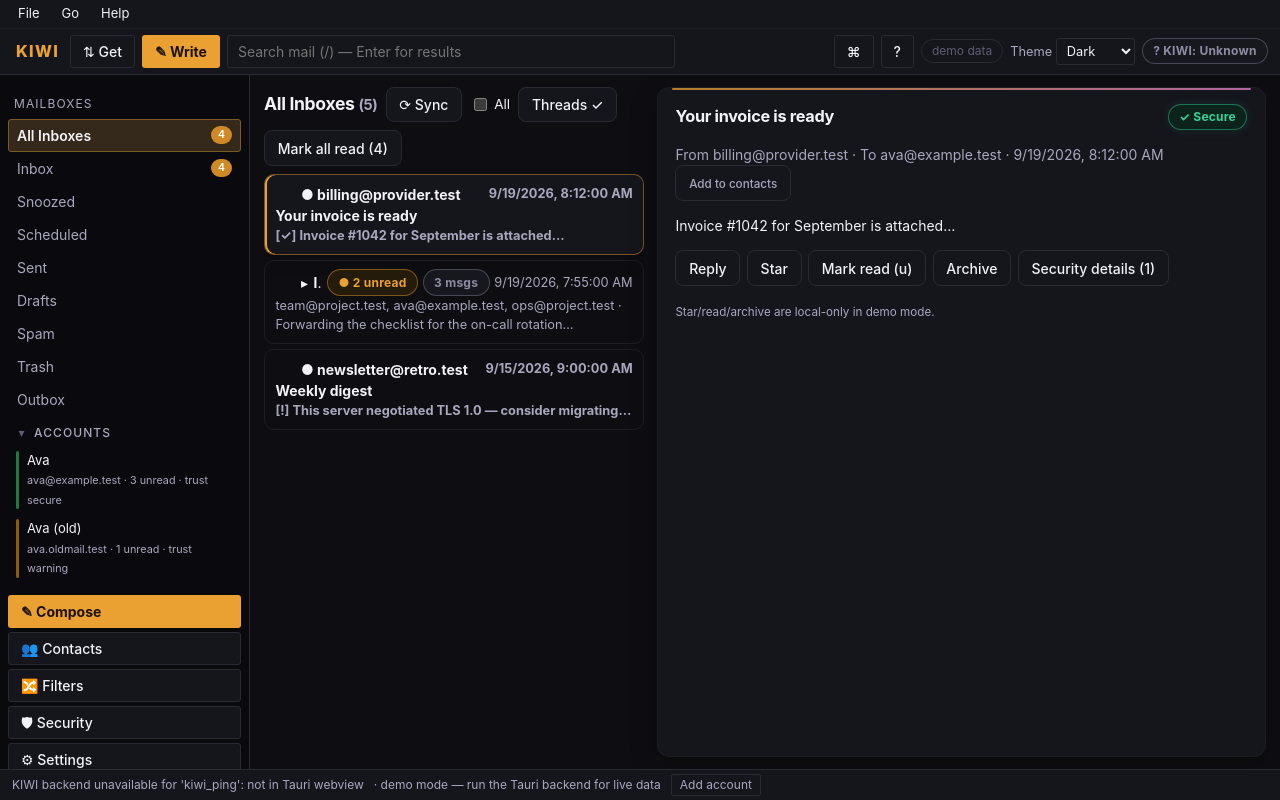
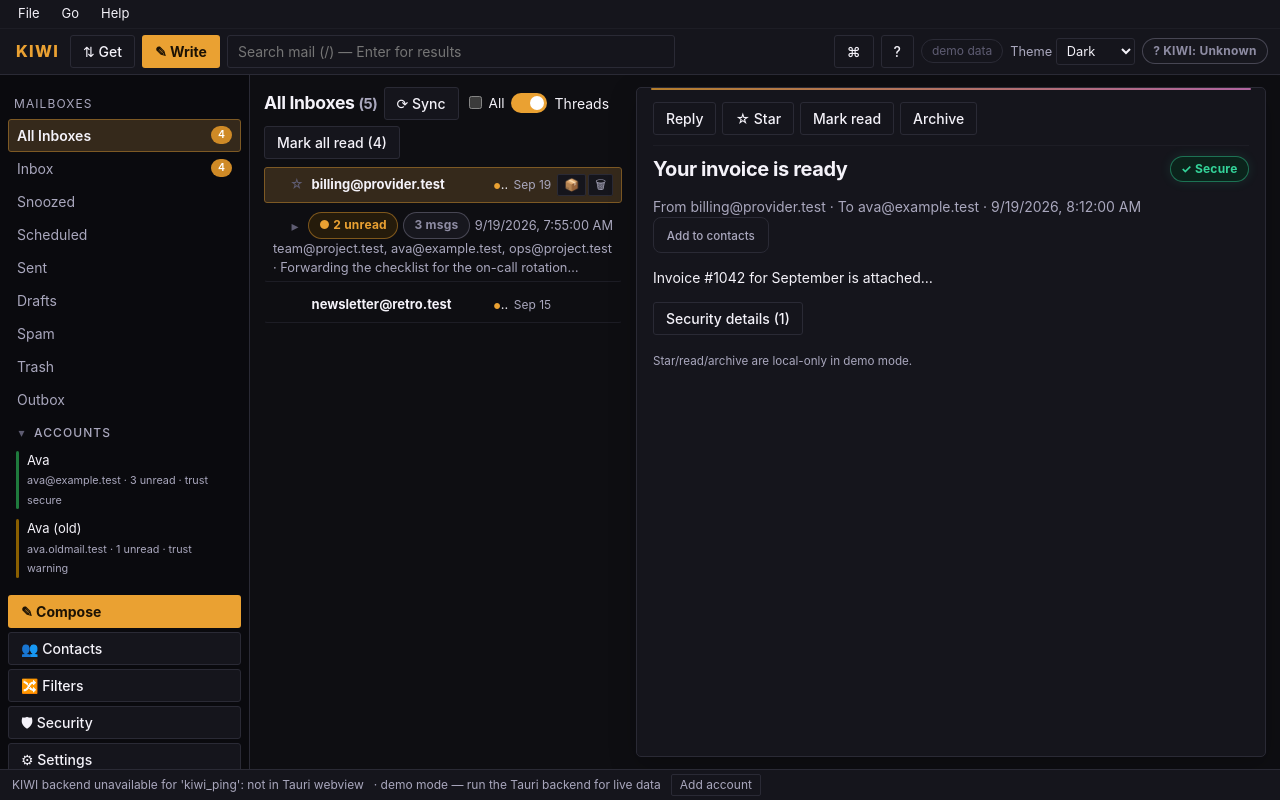
Before and after one commit to Vaibhav9526/Kiwi, a React (Vite) app in the folder kiwi-app/: page / in a window 1280 px wide. Built offline with nearby package versions, Linux system fonts and the light colour scheme.

Commit message:
T-191 stage 2: views + wiring — single-line rows w/ quick-actions, reader top bar, composer modal, 6-tab prefs w/ embedded rules, TB keys (Ctrl+N/F5)

```diff
--- a/kiwi-app/src/components/shortcuts.tsx
+++ b/kiwi-app/src/components/shortcuts.tsx
@@ -4,8 +4,10 @@
  * content — no backend, works identically in demo and live modes.
  */
 
-const ROWS: [string, string][] = [
+export const SHORTCUT_ROWS: [string, string][] = [
   ["Ctrl+K", "Command palette (compose · search · go to · theme · sync · lock)"],
+  ["Ctrl+N", "Compose new message"],
+  ["F5", "Get new messages (sync now)"],
   ["/", "Focus message search"],
   ["Enter (in search)", "Open full search results"],
   ["j / ↓  ·  k / ↑", "Next / previous message"],
@@ -40,7 +42,7 @@ export function ShortcutsHelp({ open, onClose }: { open: boolean; onClose: () =>
         <h1 style={{ marginTop: 0 }}>Keyboard shortcuts</h1>
         <table style={{ borderCollapse: "collapse", width: "100%" }}>
           <tbody>
-            {ROWS.map(([keys, what]) => (
+            {SHORTCUT_ROWS.map(([keys, what]) => (
               <tr key={keys}>
                 <td style={{ padding: "0.3rem 0.6rem 0.3rem 0", whiteSpace: "nowrap" }}>
                   <code>{keys}</code>
--- a/kiwi-app/src/views/mailbox.tsx
+++ b/kiwi-app/src/views/mailbox.tsx
@@ -28,13 +28,24 @@ import { SecurityPill } from "../components/security";
 import { buildThreads } from "../threading";
 import type { Thread } from "../threading";
 
-const grid: CSSProperties = { display: "grid", gridTemplateColumns: "minmax(280px, 380px) 1fr", gap: "0.8rem", height: "100%" };
 const listStyle: CSSProperties = { overflowY: "auto", display: "flex", flexDirection: "column", gap: "0.3rem" };
 
 function formatDate(iso: string): string {
   if (!iso) return "—";
   const d = new Date(iso);
   return Number.isNaN(d.getTime()) ? iso : d.toLocaleString();
+}
+
+/** Short timestamp for single-line rows: time today, date otherwise. */
+function formatDateShort(iso: string): string {
+  if (!iso) return "—";
+  const d = new Date(iso);
+  if (Number.isNaN(d.getTime())) return iso;
+  const now = new Date();
+  const sameDay = d.getFullYear() === now.getFullYear() && d.getMonth() === now.getMonth() && d.getDate() === now.getDate();
+  if (sameDay) return d.toLocaleTimeString([], { hour: "numeric", minute: "2-digit" });
+  if (d.getFullYear() === now.getFullYear()) return d.toLocaleDateString([], { month: "short", day: "numeric" });
+  return d.toLocaleDateString([], { year: "numeric", month: "short", day: "numeric" });
 }
 
 export interface MailboxProps {
@@ -189,16 +200,24 @@ export function MailboxView(props: MailboxProps) {
   };
 
   return (
-    <div style={grid}>
-      <section aria-label={`${folderLabel} message list`}>
-        <div style={{ display: "flex", alignItems: "center", gap: "0.5rem", marginBottom: "0.5rem", flexWrap: "wrap" }}>
+    <div className="ms-mailbox ms-view-enter">
+      <section aria-label={`${folderLabel} message list`} className="ms-list-col">
+        <div className="ms-list-header">
           <h1 ref={headingRef} tabIndex={-1} style={{ fontSize: "1.1rem", margin: 0 }}>
-            {folderLabel} <small style={{ color: "var(--kiwi-text-secondary)" }}>({folder === "outbox" ? props.outbox.length : messages.length})</small>
+            {folderLabel} <small style={{ color: "var(--kiwi-ms-text-secondary)" }}>({folder === "outbox" ? props.outbox.length : messages.length})</small>
           </h1>
           {folder !== "outbox" ? (
             <>
-              <button type="button" onClick={props.onSync} disabled={props.syncing} aria-label="Sync now">
-                {props.syncing ? "Syncing…" : "⟳ Sync"}
+              <button type="button" className="ms-btn" onClick={props.onSync} disabled={props.syncing} aria-label="Sync now" title="Sync now (F5)">
+                {props.syncing ? (
+                  <span className="ms-spinner" aria-hidden="true">
+                    <i />
+                    <i />
+                    <i />
+                  </span>
+                ) : (
+                  "⟳ Sync"
+                )}
               </button>
               <label style={{ display: "inline-flex", alignItems: "center", gap: "0.25rem", fontSize: "0.85rem" }}>
                 <input
@@ -220,14 +239,20 @@ export function MailboxView(props: MailboxProps) {
               </label>
               <button
                 type="button"
+                role="switch"
+                aria-checked={threadMode === "threads"}
+                className="ms-switch"
                 onClick={() => setThreadMode(threadMode === "threads" ? "list" : "threads")}
-                aria-pressed={threadMode === "threads"}
                 title="Group messages into conversations by subject"
               >
-                {threadMode === "threads" ? "Threads ✓" : "Threads"}
+                <span className="ms-switch-track" aria-hidden="true">
+                  <span className="ms-switch-knob" />
+                </span>
+                Threads
               </button>
               <button
                 type="button"
+                className="ms-btn"
                 onClick={() => runBulk(unreadIds, { seen: true }, "Marked read", false)}
                 disabled={unreadIds.length === 0}
                 title={unreadIds.length === 0 ? "Nothing unread" : `Mark ${unreadIds.length} unread message(s) read`}
@@ -255,6 +280,7 @@ export function MailboxView(props: MailboxProps) {
                 ) : (
                   <button
                     type="button"
+                    className="ms-btn"
                     onClick={() => setConfirmEmpty(true)}
                     disabled={messages.length === 0}
                     title={
@@ -269,7 +295,7 @@ export function MailboxView(props: MailboxProps) {
               )}
             </>
           ) : (
-            <button type="button" onClick={props.onFlushOutbox} aria-label="Send all queued mail now">
+            <button type="button" className="ms-btn" onClick={props.onFlushOutbox} aria-label="Send all queued mail now">
               Send all now
             </button>
           )}
@@ -332,6 +358,7 @@ export function MailboxView(props: MailboxProps) {
             )}
             <div
               style={listStyle}
+              className="ms-rows"
               role="listbox"
               aria-label="Messages. j/k or arrows move, s stars, e archives, r replies, u toggles read. Ctrl-click toggles selection, Shift-click range-selects."
               aria-multiselectable="true"
@@ -362,6 +389,9 @@ export function MailboxView(props: MailboxProps) {
                         currentId={selected?.id}
                         isPicked={picked.includes(t.messages[0].id)}
                         onTogglePick={togglePick}
+                        onToggleStar={props.onToggleStar}
+                        onArchive={(id) => props.onArchive(id, true)}
+                        onDelete={(id) => props.onBulkDelete([id], false, "Deleted message")}
                       />
                     ) : (
                       <ThreadGroup
@@ -383,6 +413,9 @@ export function MailboxView(props: MailboxProps) {
                           }
                         }}
                         onTogglePick={togglePick}
+                        onToggleStar={props.onToggleStar}
+                        onArchive={(id) => props.onArchive(id, true)}
+                        onDelete={(id) => props.onBulkDelete([id], false, "Deleted message")}
                       />
                     ),
                   )
@@ -394,13 +427,21 @@ export function MailboxView(props: MailboxProps) {
                       currentId={selected?.id}
                       isPicked={picked.includes(m.id)}
                       onTogglePick={togglePick}
+                      onToggleStar={props.onToggleStar}
+                      onArchive={(id) => props.onArchive(id, true)}
+                      onDelete={(id) => props.onBulkDelete([id], false, "Deleted message")}
                     />
                   ))}
             </div>
           </>
         )}
       </section>
-      <section className="kiwi-reader" aria-label="Message reader" tabIndex={0}>
+      <section
+        key={selected?.id ?? "none"}
+        className="kiwi-reader ms-reader ms-ready"
+        aria-label="Message reader"
+        tabIndex={0}
+      >
         {!selected && folder !== "outbox" && <p>Select a message to read.</p>}
         {folder === "outbox" && (
           <p style={{ color: "var(--kiwi-text-secondary)" }}>
@@ -416,6 +457,26 @@ export function MailboxView(props: MailboxProps) {
               expanded={expanded[selectedThreadKey(threads, selected.id)] === true}
               onToggleExpand={() => toggleThread(selectedThreadKey(threads, selected.id))}
             />
+            <div className="ms-reader-bar" role="toolbar" aria-label="Message actions">
+              <button type="button" className="ms-btn" onClick={() => navigate({ name: "compose" })} title="Reply (r)">
+                Reply
+              </button>
+              <button
+                type="button"
+                className="ms-btn"
+                onClick={() => props.onToggleStar(selected.id)}
+                aria-pressed={selected.starred}
+                title="Star (s)"
+              >
+                {selected.starred ? "★ Unstar" : "☆ Star"}
+              </button>
+              <button type="button" className="ms-btn" onClick={() => props.onToggleRead(selected.id)} title="Toggle read (u)">
+                Mark {selected.unread ? "read" : "unread"}
+              </button>
+              <button type="button" className="ms-btn" onClick={() => props.onArchive(selected.id, true)} title="Archive (e)">
+                Archive
+              </button>
+            </div>
             <div style={{ display: "flex", justifyContent: "space-between", alignItems: "center", gap: "0.5rem" }}>
               <h2 style={{ margin: 0 }}>{selected.subject}</h2>
               <SecurityPill
@@ -471,19 +532,7 @@ export function MailboxView(props: MailboxProps) {
               <p>{selected.snippet}</p>
             )}
             <div style={{ display: "flex", gap: "0.4rem", flexWrap: "wrap" }}>
-              <button type="button" onClick={() => navigate({ name: "compose" })}>
-                Reply
-              </button>
-              <button type="button" onClick={() => props.onToggleStar(selected.id)} aria-pressed={selected.starred}>
-                {selected.starred ? "Unstar" : "Star"}
-              </button>
-              <button type="button" onClick={() => props.onToggleRead(selected.id)}>
-                Mark {selected.unread ? "read" : "unread"} (u)
-              </button>
-              <button type="button" onClick={() => props.onArchive(selected.id, true)}>
-                Archive
-              </button>
-              <button type="button" disabled={findings.length === 0} onClick={() => props.onOpenFinding(0)}>
+              <button type="button" className="ms-btn" disabled={findings.length === 0} onClick={() => props.onOpenFinding(0)}>
                 Security details ({findings.length})
               </button>
             </div>
@@ -647,18 +696,27 @@ function MessageRow({
   currentId,
   isPicked,
   onTogglePick,
+  onToggleStar,
+  onArchive,
+  onDelete,
 }: {
   m: MessageEnvelope;
   folder: string;
   currentId?: string;
   isPicked: boolean;
   onTogglePick: (id: string, range: boolean) => void;
+  onToggleStar: (id: string) => void;
+  onArchive: (id: string) => void;
+  onDelete: (id: string) => void;
 }) {
+  // Row-level delete confirms inline (two-step, like BulkBar) — never fires blind.
+  const [confirmDel, setConfirmDel] = useState(false);
+  useEffect(() => setConfirmDel(false), [m.id]);
   return (
     <article
       id={m.id}
       role="option"
-      className={`kiwi-row${m.unread ? " is-unread" : ""}`}
+      className={`ms-row${m.unread ? " is-unread" : ""}`}
       aria-selected={m.id === currentId}
       aria-label={`${m.unread ? "Unread" : "Read"} from ${m.from}: ${m.subject}. Account trust ${severityLabel(m.trust)}.${isPicked ? " Selected for bulk actions." : ""}`}
       onClick={(e) => {
@@ -668,6 +726,8 @@ function MessageRow({
         } else if (e.shiftKey) {
           e.preventDefault();
           onTogglePick(m.id, true);
+        } else if ((e.target as HTMLElement).closest("button")) {
+          // Quick-action buttons handle themselves.
         } else {
           navigate({ name: "mail", folder, messageId: m.id });
         }
@@ -677,11 +737,9 @@ function MessageRow({
       }}
       tabIndex={0}
     >
-      <div style={{ display: "flex", justifyContent: "space-between", gap: "0.4rem" }}>
-        <span style={{ display: "flex", alignItems: "center", gap: "0.35rem", minWidth: 0 }}>
       <input
         type="checkbox"
-            className="kiwi-select-box"
+        className="ms-row-check"
         data-checked={isPicked}
         checked={isPicked}
         onClick={(e) => e.stopPropagation()}
@@ -691,23 +749,89 @@ function MessageRow({
         }}
         aria-label={`Select message from ${m.from}: ${m.subject}`}
       />
-          <span style={{ overflow: "hidden", textOverflow: "ellipsis", whiteSpace: "nowrap" }}>
-            {m.unread && <span aria-hidden="true">● </span>}
-            {m.starred && <span aria-label="starred">★ </span>}
+      <button
+        type="button"
+        className="ms-star"
+        aria-pressed={m.starred}
+        aria-label={m.starred ? `Unstar message: ${m.subject}` : `Star message: ${m.subject}`}
+        title={m.starred ? "Unstar (s)" : "Star (s)"}
+        onClick={(e) => {
+          e.stopPropagation();
+          onToggleStar(m.id);
+        }}
+      >
+        {m.starred ? "★" : "☆"}
+      </button>
+      <span className="ms-row-participants" title={m.from}>
         {m.from}
       </span>
+      <span className="ms-row-main" title={`${m.subject} — ${m.snippet}`}>
+        <span className="ms-row-subject">
+          {m.unread && (
+            <span className="ms-unread-dot" aria-hidden="true">
+              ●
             </span>
-        <span title={m.date} style={{ color: "var(--kiwi-text-secondary)", fontSize: "0.8rem", flex: "none" }}>
-          {formatDate(m.date)}
+          )}
+          {m.subject}
         </span>
-      </div>
-      <div>{m.subject}</div>
-      <div style={{ fontSize: "0.8rem", color: "var(--kiwi-text-secondary)" }}>
+        <span className="ms-row-snippet">
           <span aria-hidden="true" title={`Account trust: ${severityLabel(m.trust)}`}>
             [{severityGlyph(m.trust)}]
           </span>{" "}
           {m.snippet}
-      </div>
+        </span>
+      </span>
+      <span className="ms-row-date" title={m.date}>
+        {formatDateShort(m.date)}
+      </span>
+      <span className="ms-quick-actions" role="toolbar" aria-label={`Quick actions for: ${m.subject}`}>
+        <button
+          type="button"
+          onClick={(e) => {
+            e.stopPropagation();
+            onArchive(m.id);
+          }}
+          title="Archive (e)"
+        >
+          📦
+        </button>
+        {confirmDel ? (
+          <>
+            <button
+              type="button"
+              onClick={(e) => {
+                e.stopPropagation();
+                setConfirmDel(false);
+                onDelete(m.id);
+              }}
+              title="Confirm delete"
+            >
+              ✓
+            </button>
+            <button
+              type="button"
+              onClick={(e) => {
+                e.stopPropagation();
+                setConfirmDel(false);
+              }}
+              title="Keep message"
+            >
+              ✕
+            </button>
+          </>
+        ) : (
+          <button
+            type="button"
+            onClick={(e) => {
+              e.stopPropagation();
+              setConfirmDel(true);
+            }}
+            title="Delete…"
+          >
+            🗑
+          </button>
+        )}
+      </span>
     </article>
   );
 }
@@ -722,6 +846,9 @@ function ThreadGroup({
   allPicked,
   onToggleThread,
   onTogglePick,
+  onToggleStar,
+  onArchive,
+  onDelete,
 }: {
   thread: Thread;
   folder: string;
@@ -732,13 +859,16 @@ function ThreadGroup({
   allPicked: boolean;
   onToggleThread: () => void;
   onTogglePick: (id: string, range: boolean) => void;
+  onToggleStar: (id: string) => void;
+  onArchive: (id: string) => void;
+  onDelete: (id: string) => void;
 }) {
   const newest = thread.messages[thread.messages.length - 1];
   return (
     <div className="kiwi-thread" role="group" aria-label={`Conversation: ${thread.subject}, ${thread.messages.length} messages`}>
       <article
         role="option"
-        className="kiwi-row kiwi-thread-head"
+        className="ms-thread-head"
         aria-selected={thread.messages.some((m) => m.id === currentId)}
         aria-expanded={isExpanded}
         aria-label={`Conversation: ${thread.subject}. ${thread.messages.length} messages, ${thread.unreadCount} unread. ${isExpanded ? "Expanded." : "Collapsed."} Press Enter to ${isExpanded ? "collapse" : "expand"}.`}
@@ -755,7 +885,7 @@ function ThreadGroup({
           <span style={{ display: "flex", alignItems: "center", gap: "0.35rem", minWidth: 0 }}>
             <input
               type="checkbox"
-              className="kiwi-select-box"
+              className="ms-row-check"
               data-checked={allPicked}
               checked={allPicked}
               onClick={(e) => e.stopPropagation()}
@@ -765,7 +895,7 @@ function ThreadGroup({
               }}
               aria-label={`Select all ${thread.messages.length} messages in conversation ${thread.subject}`}
             />
-            <span aria-hidden="true" style={{ flex: "none" }}>{isExpanded ? "▾" : "▸"}</span>
+            <span aria-hidden="true" className="ms-disclosure" style={{ flex: "none" }}>{isExpanded ? "▾" : "▸"}</span>
             <span style={{ overflow: "hidden", textOverflow: "ellipsis", whiteSpace: "nowrap" }}>
               <strong>{thread.subject}</strong>
             </span>
@@ -790,7 +920,7 @@ function ThreadGroup({
         </div>
       </article>
       {isExpanded && (
-        <div style={{ marginLeft: "1.2rem", display: "flex", flexDirection: "column", gap: "0.3rem", marginTop: "0.3rem" }}>
+        <div className="ms-thread-kids ms-thread-expand">
           {thread.messages.map((m) => (
             <MessageRow
               key={m.id}
@@ -799,6 +929,9 @@ function ThreadGroup({
               currentId={currentId}
               isPicked={isPicked(m.id)}
               onTogglePick={onTogglePick}
+              onToggleStar={onToggleStar}
+              onArchive={onArchive}
+              onDelete={onDelete}
             />
           ))}
         </div>
```
Also changed, not shown: kiwi-app/src/App.tsx (+91 -28 lines), kiwi-app/src/views/settings.tsx (+92 -14 lines). Lines whose indentation alone changed are shown as unchanged.
